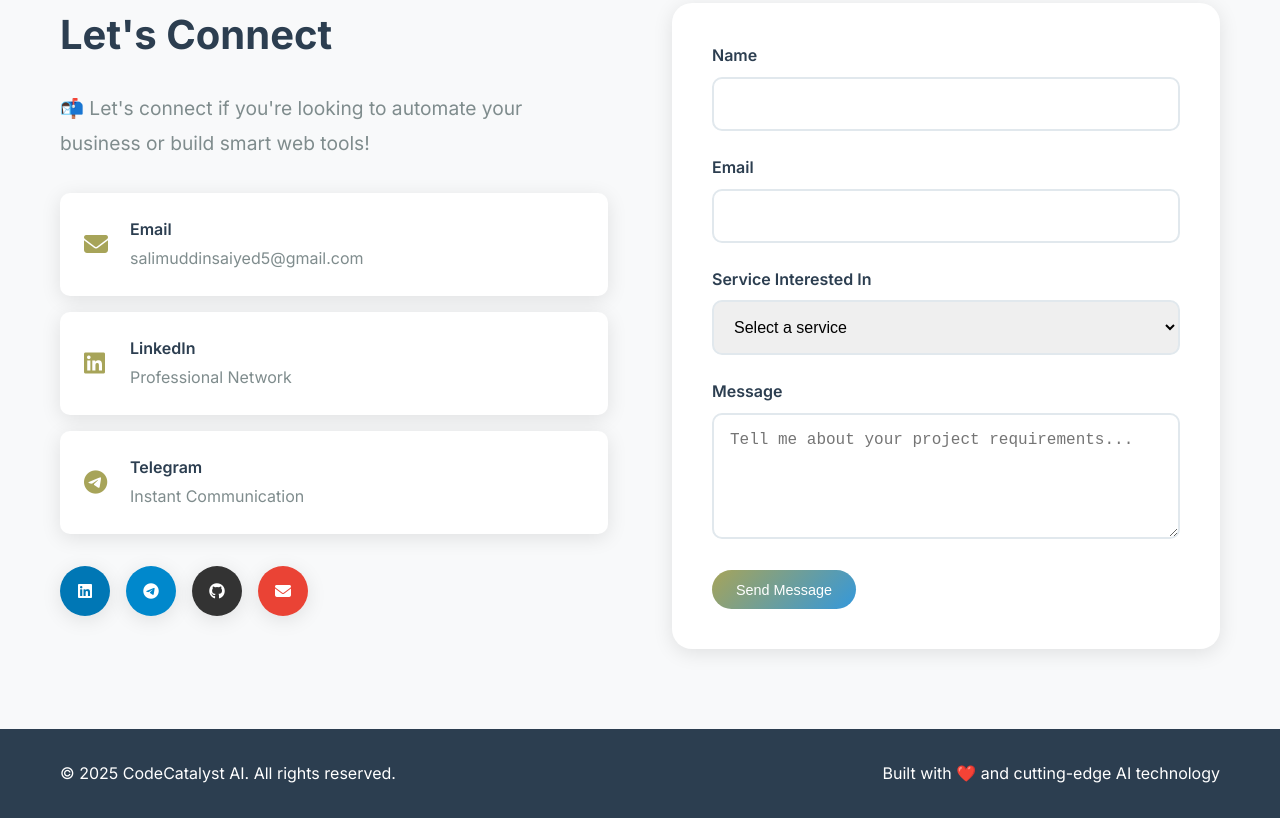
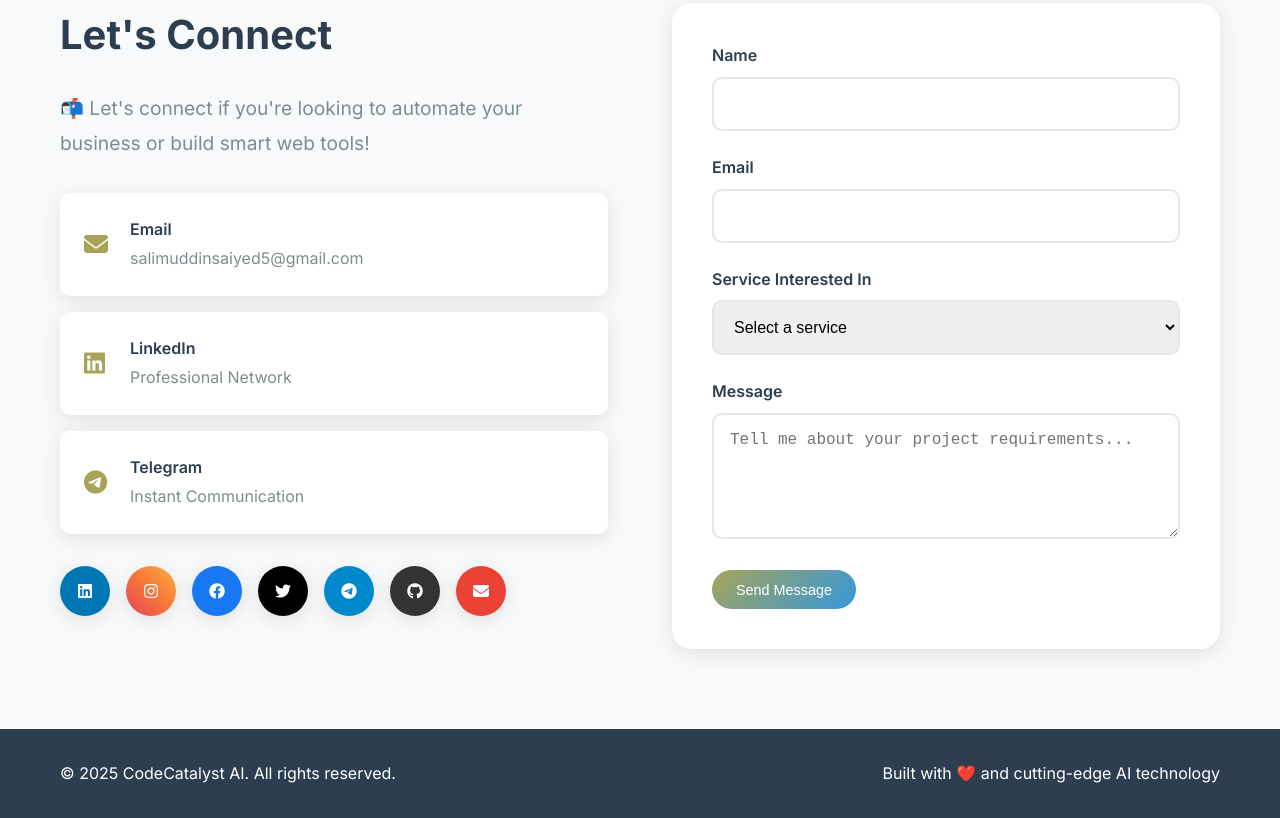
Before and after one commit to salimuddin07/codecatalys-ai, a plain HTML site: page index.html in a window 1280 px wide. Shown: the part 2912-3730 px from the top of the page. Drawn offline with nearby package versions, Linux system fonts and the light colour scheme.

Commit message:
feat: Add social media links for Instagram, Facebook, and Twitter with corresponding styles

```diff
--- a/css/style.css
+++ b/css/style.css
@@ -721,6 +721,18 @@ body {
     background: #0077B5;
 }
 
+.social-link.instagram {
+    background: linear-gradient(45deg, #E4405F, #F77737, #FCAF45);
+}
+
+.social-link.facebook {
+    background: #1877F2;
+}
+
+.social-link.twitter {
+    background: #000000;
+}
+
 .social-link.telegram {
     background: #0088CC;
 }
@@ -788,17 +800,6 @@ body {
     justify-content: space-between;
     align-items: center;
     gap: 2rem;
-}
-
-.footer-center {
-    flex: 1;
-    display: flex;
-    justify-content: center;
-}
-
-.footer-social {
-    display: flex;
-    justify-content: center;
 }
 
 .footer-link {
--- a/index.html
+++ b/index.html
@@ -242,6 +242,15 @@
                         <a href="https://www.linkedin.com/in/ai-automation-275ab6359/" target="_blank" class="social-link linkedin">
                             <i class="fab fa-linkedin"></i>
                         </a>
+                        <a href="https://www.instagram.com/iam_salimuddin_07/" target="_blank" class="social-link instagram">
+                            <i class="fab fa-instagram"></i>
+                        </a>
+                        <a href="https://www.facebook.com/saiyedsalimuddin07/" target="_blank" class="social-link facebook">
+                            <i class="fab fa-facebook"></i>
+                        </a>
+                        <a href="https://x.com/salimuddin07860" target="_blank" class="social-link twitter">
+                            <i class="fab fa-twitter"></i>
+                        </a>
                         <a href="https://web.telegram.org/k/" target="_blank" class="social-link telegram">
                             <i class="fab fa-telegram"></i>
                         </a>
```
